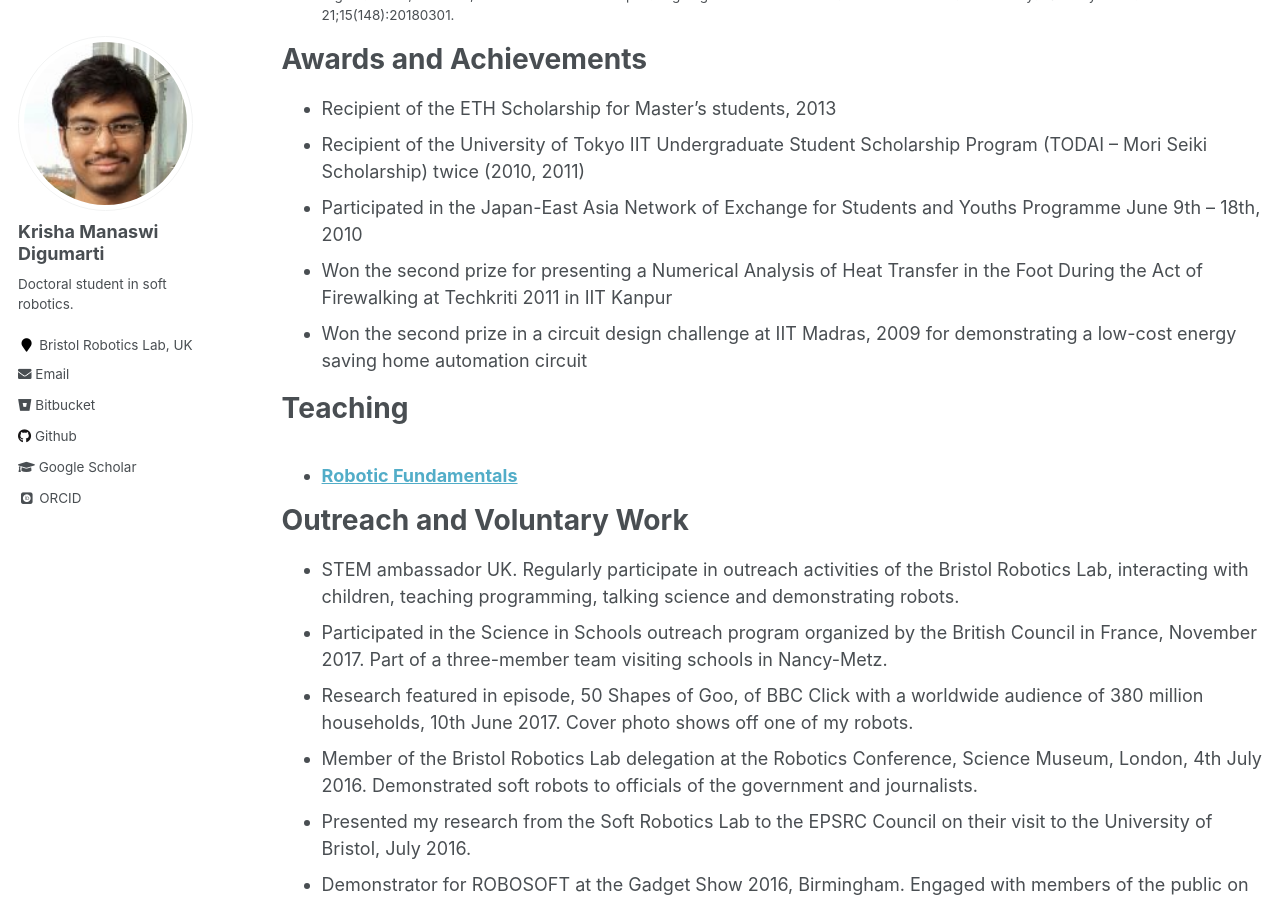
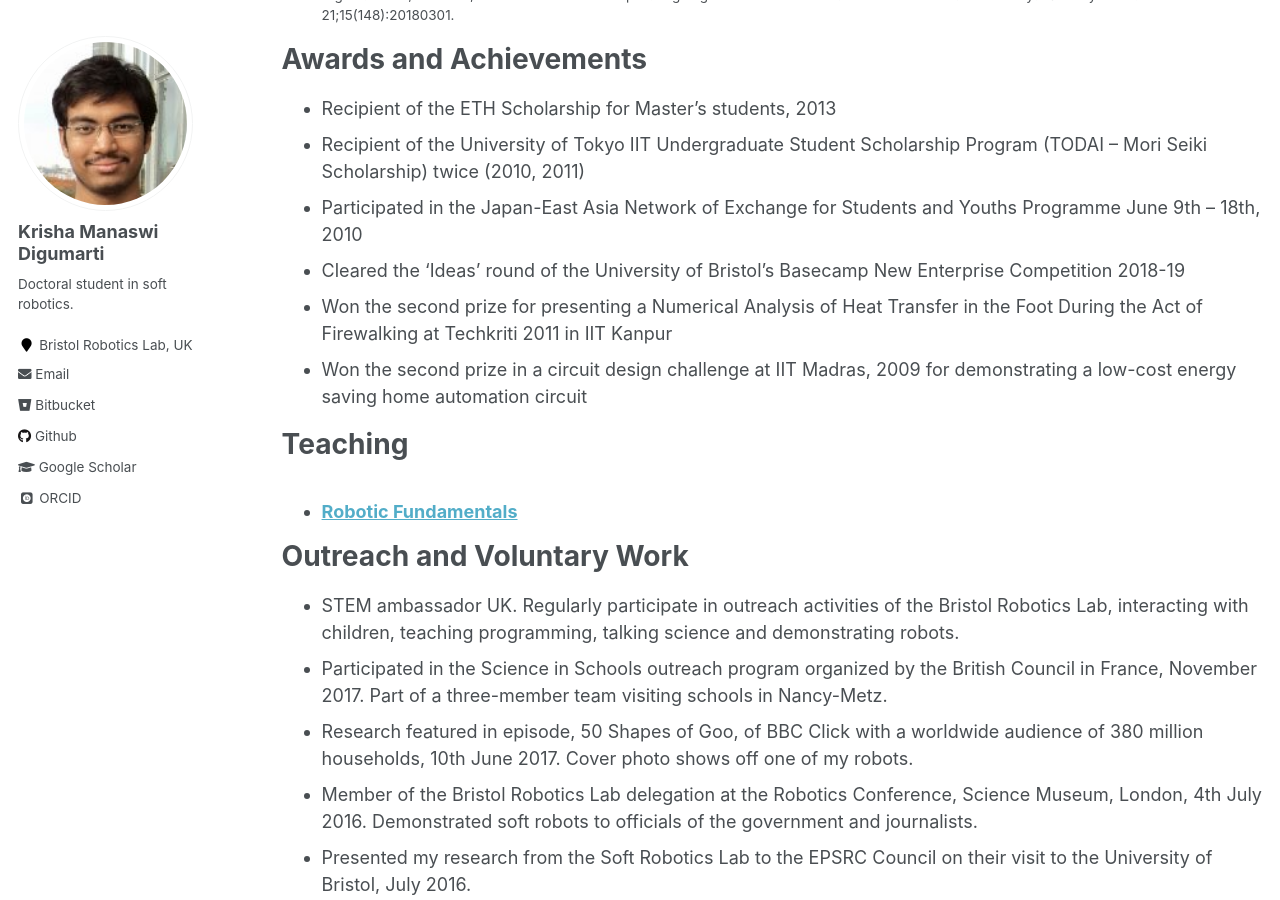
Before and after one commit to KrishnaManaswiD/KrishnaManaswiD.github.io, a Jekyll site: the page built from _pages/cv.md, in a window 1280 px wide and 900 px high, scrolled down 1973 px. Built offline with Jekyll 4.4.1, drawn with Linux system fonts in a browser that asks for light colours; some web fonts are replaced.

```diff
--- a/_pages/cv.md
+++ b/_pages/cv.md
@@ -65,6 +65,7 @@ Awards and Achievements
 * Recipient of the ETH Scholarship for Master’s students, 2013
 * Recipient of the University of Tokyo IIT Undergraduate Student Scholarship Program (TODAI – Mori Seiki Scholarship) twice (2010, 2011)
 * Participated in the Japan-East Asia Network of Exchange for Students and Youths Programme June 9th – 18th, 2010
+* Cleared the 'Ideas' round of the University of Bristol's Basecamp New Enterprise Competition 2018-19
 * Won the second prize for presenting a Numerical Analysis of Heat Transfer in the Foot During the Act of Firewalking at Techkriti 2011 in IIT Kanpur
 * Won the second prize in a circuit design challenge at IIT Madras, 2009 for demonstrating a low-cost energy saving home automation circuit
 
```
Also changed, not shown: _portfolio/portfolio-01.md (added, +16 -0 lines), images/projectImages/CiC2_500x300.png (added), images/projectImages/CiC_500x300.png (added), 1 other file.
